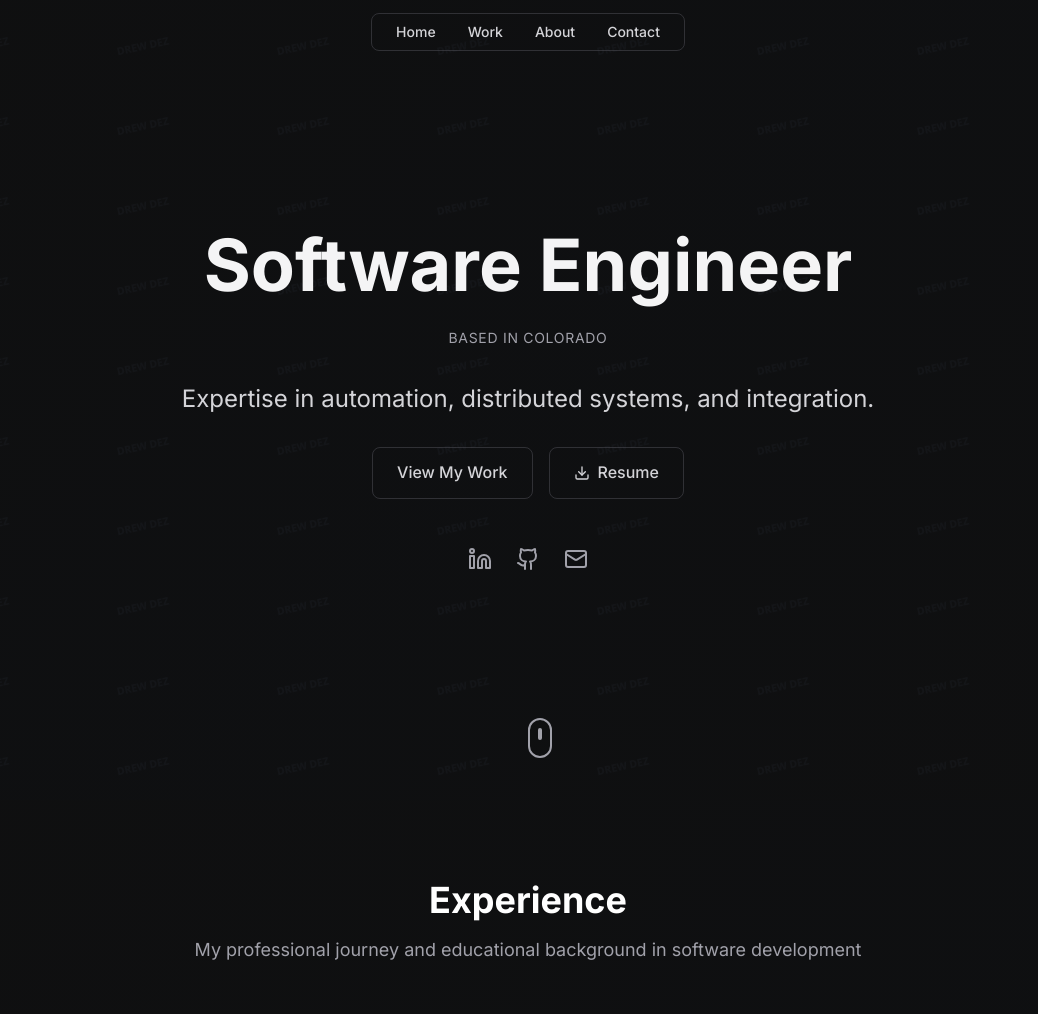
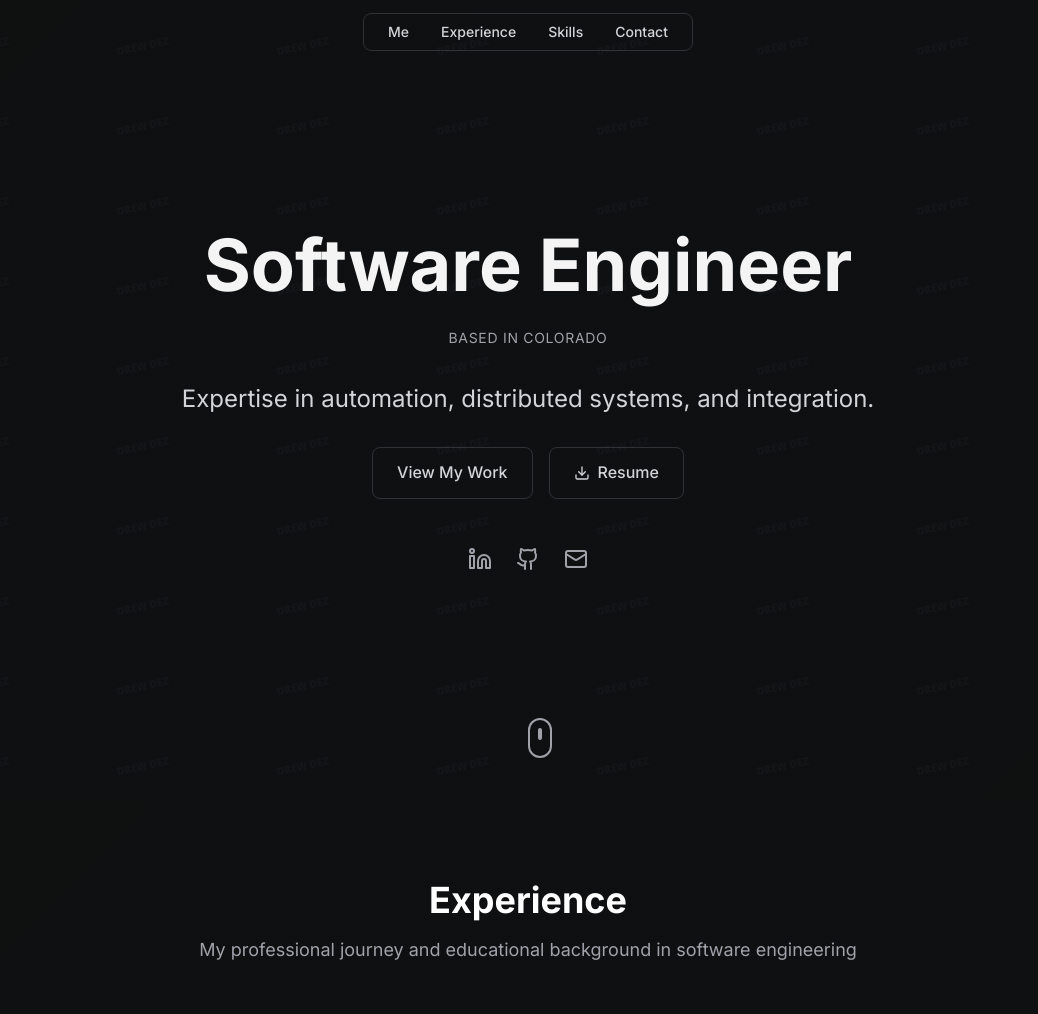
Before and after one commit to drewdezco/2025_updated_portfolio, a React (Vite) app: page / in a window 1280 px wide. Shown: the top 1014 px of the page, without its empty margins (112-1150 px from the left). Built offline with nearby package versions, Linux system fonts and the light colour scheme.

Commit message:
Updated section headers and navbar

```diff
--- a/src/components/Experience.tsx
+++ b/src/components/Experience.tsx
@@ -147,7 +147,7 @@
         <div className="text-center mb-16">
           <h2 className="text-4xl font-bold text-white mb-4">Experience</h2>
           <p className="text-gray-400 text-lg max-w-2xl mx-auto">
-            My professional journey and educational background in software development
+            My professional journey and educational background in software engineering
           </p>
         </div>
 
--- a/src/components/Navbar.tsx
+++ b/src/components/Navbar.tsx
@@ -38,19 +38,19 @@
                 onClick={() => scrollToSection('hero')}
                 className="text-gray-300 hover:text-white transition-colors duration-500 text-sm font-medium"
               >
-                Home
+                Me
               </button>
               <button
                 onClick={() => scrollToSection('experience')}
                 className="text-gray-300 hover:text-white transition-colors duration-500 text-sm font-medium"
               >
-                Work
+                Experience
               </button>
               <button
                 onClick={() => scrollToSection('skills')}
                 className="text-gray-300 hover:text-white transition-colors duration-500 text-sm font-medium"
               >
-                About
+                Skills
               </button>
               <button
                 onClick={() => scrollToSection('contact')}
@@ -80,19 +80,19 @@
                 onClick={() => scrollToSection('hero')}
                 className="block px-4 py-3 text-gray-300 hover:text-white transition-colors duration-500 w-full text-left font-medium"
               >
-                Home
+                Me
               </button>
               <button
                 onClick={() => scrollToSection('experience')}
                 className="block px-4 py-3 text-gray-300 hover:text-white transition-colors duration-500 w-full text-left font-medium"
               >
-                Work
+                Experience
               </button>
               <button
                 onClick={() => scrollToSection('skills')}
                 className="block px-4 py-3 text-gray-300 hover:text-white transition-colors duration-500 w-full text-left font-medium"
               >
-                About
+                Skills
               </button>
               <button
                 onClick={() => scrollToSection('contact')}
--- a/src/components/Skills.tsx
+++ b/src/components/Skills.tsx
@@ -108,7 +108,7 @@
       <div className="container-max section-padding">
         {/* Section Header */}
         <div className="text-center mb-16">
-          <h2 className="text-4xl font-bold text-white mb-4">Current technologies</h2>
+          <h2 className="text-4xl font-bold text-white mb-4">Skills</h2>
           <p className="text-gray-400 text-lg max-w-2xl mx-auto">
             I'm proficient in a range of modern technologies that empower me to build highly functional solutions. These are some of my main technologies.
           </p>
```
